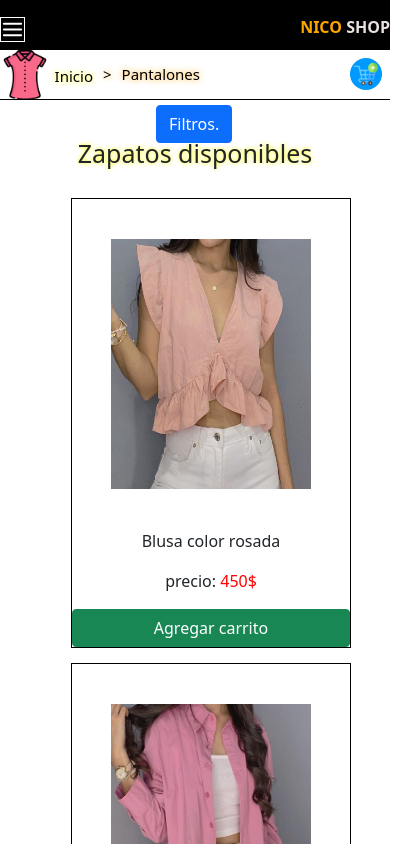
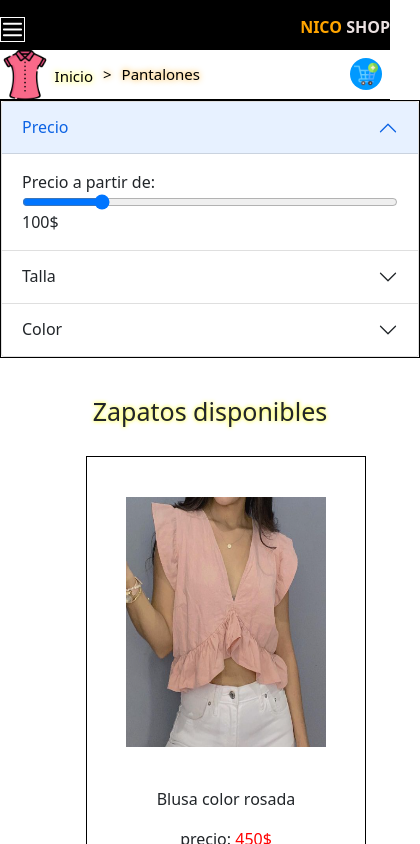
Before and after one commit to OsitoDobbie10/TiendaNiccolStore, a React (Vite) app: page /Camisas in a window 390 px wide. Shown: the top 844 px of the page, 420 px wide, since content can reach past the window. Built offline with nearby package versions, Linux system fonts and the light colour scheme.

Commit message:
'Ultimo previo commit'

```diff
--- a/src/Custom/FormMcustom.jsx
+++ b/src/Custom/FormMcustom.jsx
@@ -1,8 +1,6 @@
 import React from 'react'
-import { useRef } from 'react';
 import Customfilters from "../Custom/Customfilters";
 import "../Styles/StylesFormMcustom.css"
-import CustomBotom from './CustomBotom.jsx'
 const FormMcustom = (props) => {
   const {TallaZapatos,
     ColorZapatos,
@@ -14,7 +12,7 @@ const FormMcustom = (props) => {
     valormaximo
     } = props;
 
-    const {boton} = CustomBotom();
+    //const {boton} = CustomBotom();
 
     const changeTalla = (e)=>{
       setVariables(prevState=>({
@@ -37,25 +35,8 @@ const FormMcustom = (props) => {
       }))}
 
     return (
-    <div className='Mobile'>
-      {
-        boton ?
-        <button type="button" class="btn btn-primary" data-bs-toggle="modal" data-bs-target="#staticBackdrop">
-        Filtros.
-      </button>
-       :
-      <div></div>
-      }
-  <div className='menu'>
-  <div class="modal fade modal-sm" id="staticBackdrop" data-bs-backdrop="static" data-bs-keyboard="false" tabindex="-1" aria-labelledby="staticBackdropLabel" aria-hidden="true">
-    <div class="modal-dialog">
-      <div class="modal-content">
-        <div class="modal-header">
-          <h5 class="modal-title" id="staticBackdropLabel">Filro de Ropa</h5>
-          <button type="button" class="btn-close" data-bs-dismiss="modal" aria-label="Close"></button>
-        </div>
-        <div class="modal-body">
-        <div className="Cuerpo">
+      <div className='mobile'>
+      <div className="cuerpo">
       <div class="accordion" id="accordionExample">
     <div class="accordion-item">
       <h2 class="accordion-header" id="headingOne">
@@ -122,16 +103,6 @@ const FormMcustom = (props) => {
           }
         </select>
    </div>
-
-
-        </div>
-      </div>
-    </div>
-  </div>
-        </div>
-        </div>
-        <div class="modal-footer">
-          <button type="button" class="btn btn-secondary" data-bs-dismiss="modal">Cerrar</button>
         </div>
       </div>
     </div>
--- a/src/Styles/StylesFormMcustom.css
+++ b/src/Styles/StylesFormMcustom.css
@@ -1,15 +1,4 @@
-@media screen and (max-width:768px) {
-    .Mobile{
-        position: absolute;
-        top:5px;
-        left: 40%;
-        z-index: 10000;
-    }
-
-    .accordion-body>div{
-        display: flex;
-        flex-direction: column;
-
-    }
-
+.mobile>.cuerpo{
+    width: 420px;
+    border: 1px solid black;
 }
--- a/src/Styles/products.css
+++ b/src/Styles/products.css
@@ -101,6 +101,7 @@
         width: 280px;
         border: 1px solid black;
         height: 450px;
+        margin: auto;
     }
 
     .arrayCamisas>li>img{
```
Lines whose indentation alone changed are shown as unchanged.
